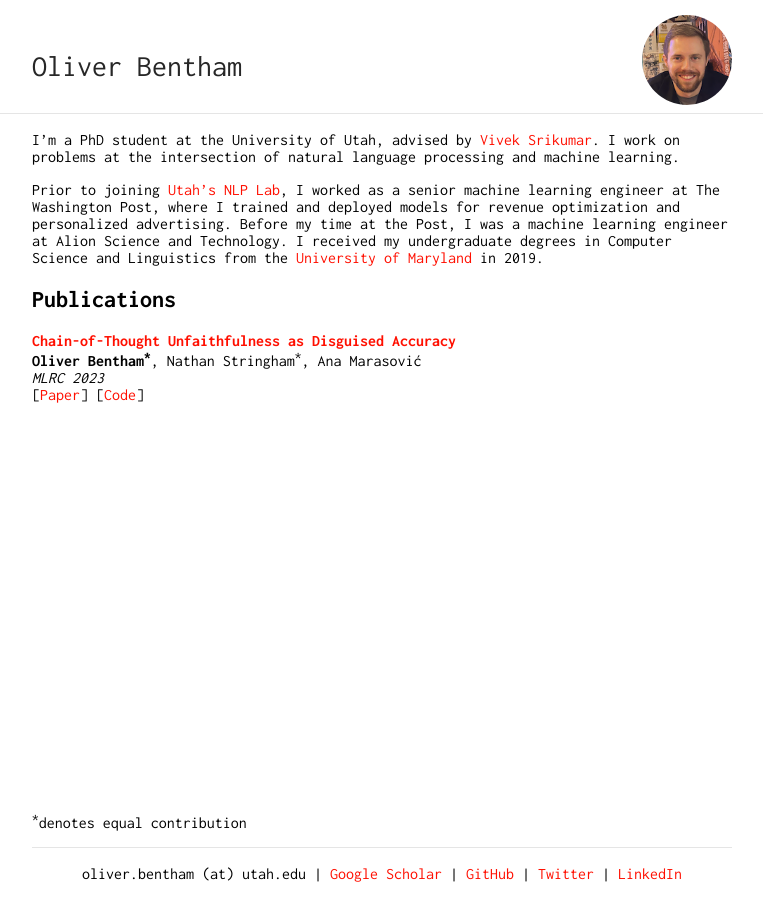
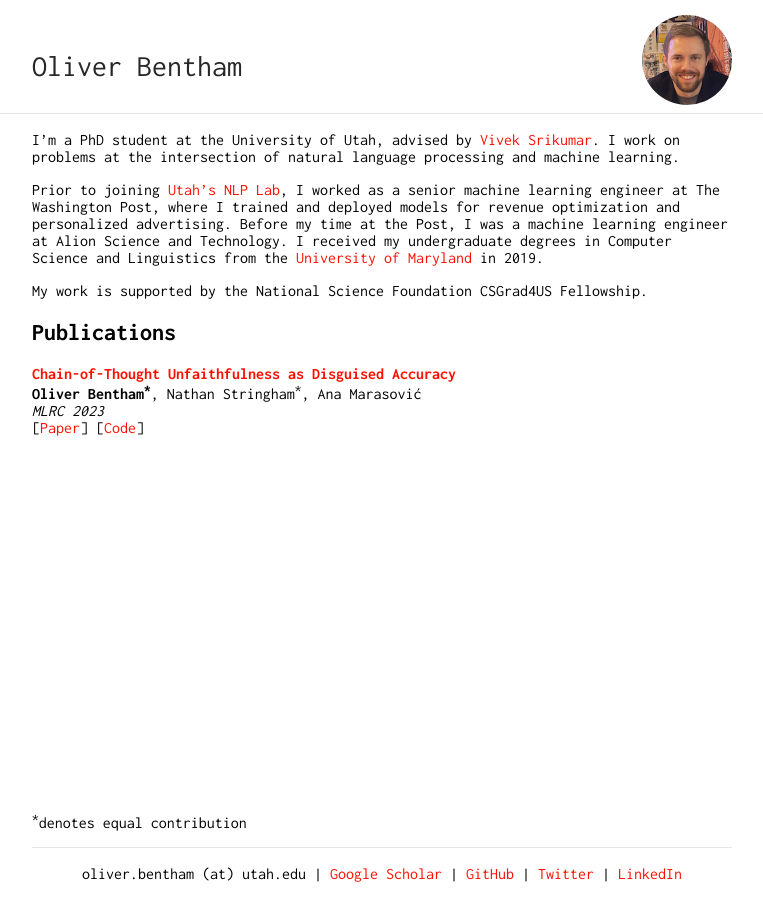
Before and after one commit to obentham/oliverbentham, a Jekyll site: the page built from index.md, in a window 1280 px wide. Shown: the whole page, without its empty margins (258-1021 px from the left). Built offline with Jekyll 4.4.1, drawn with Linux system fonts in a browser that asks for light colours.

Commit message:
NSF acknowledgement

```diff
--- a/index.md
+++ b/index.md
@@ -6,6 +6,8 @@ I'm a PhD student at the University of Utah, advised by [Vivek Srikumar](https:/
 
 Prior to joining [Utah's NLP Lab](https://nlp.cs.utah.edu/), I worked as a senior machine learning engineer at The Washington Post, where I trained and deployed models for revenue optimization and personalized advertising. Before my time at the Post, I was a machine learning engineer at Alion Science and Technology. I received my undergraduate degrees in Computer Science and Linguistics from the [University of Maryland](https://umd.edu/) in 2019.
 
+My work is supported by the National Science Foundation CSGrad4US Fellowship.
+
 
 ## Publications
 
```
